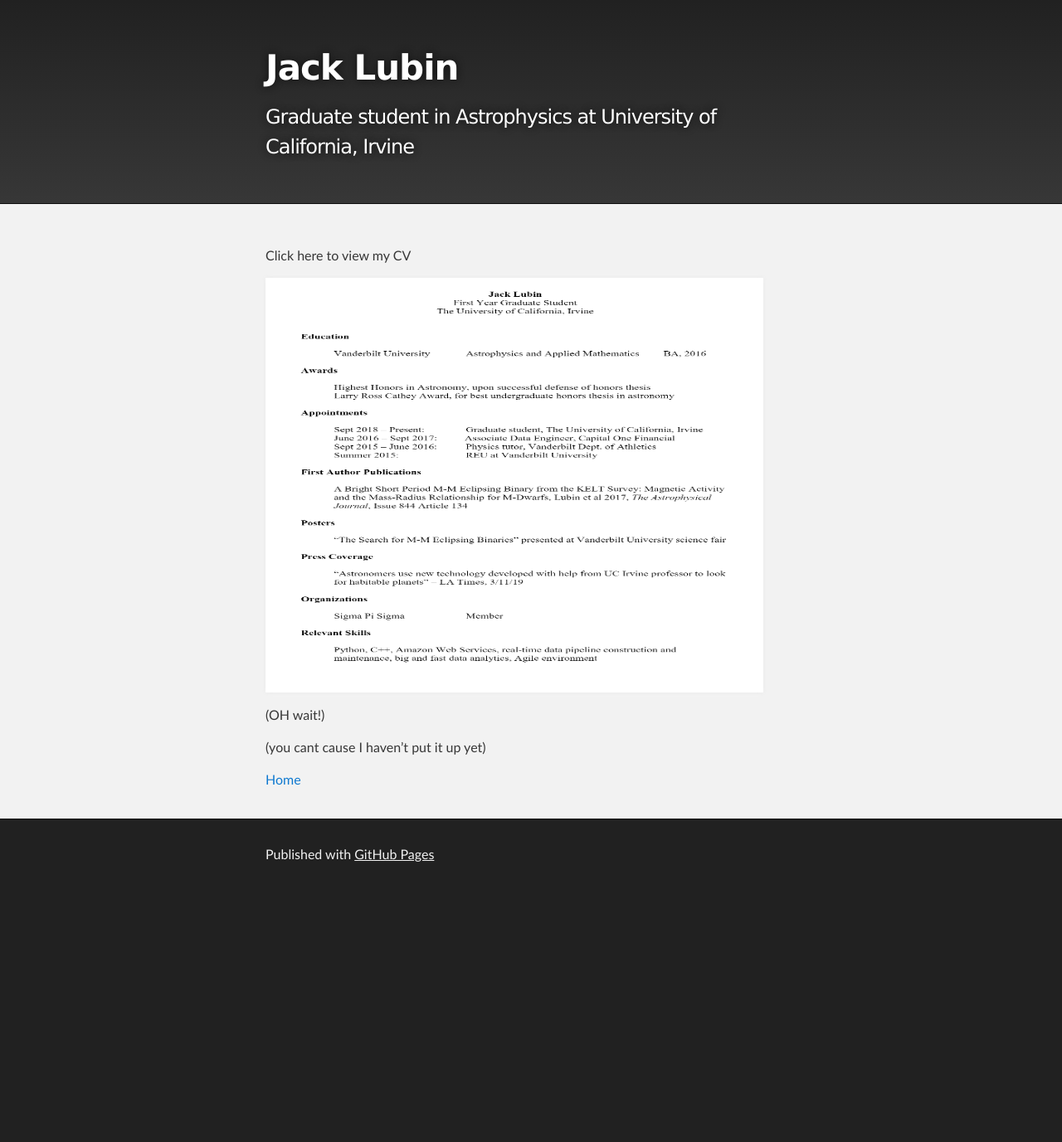
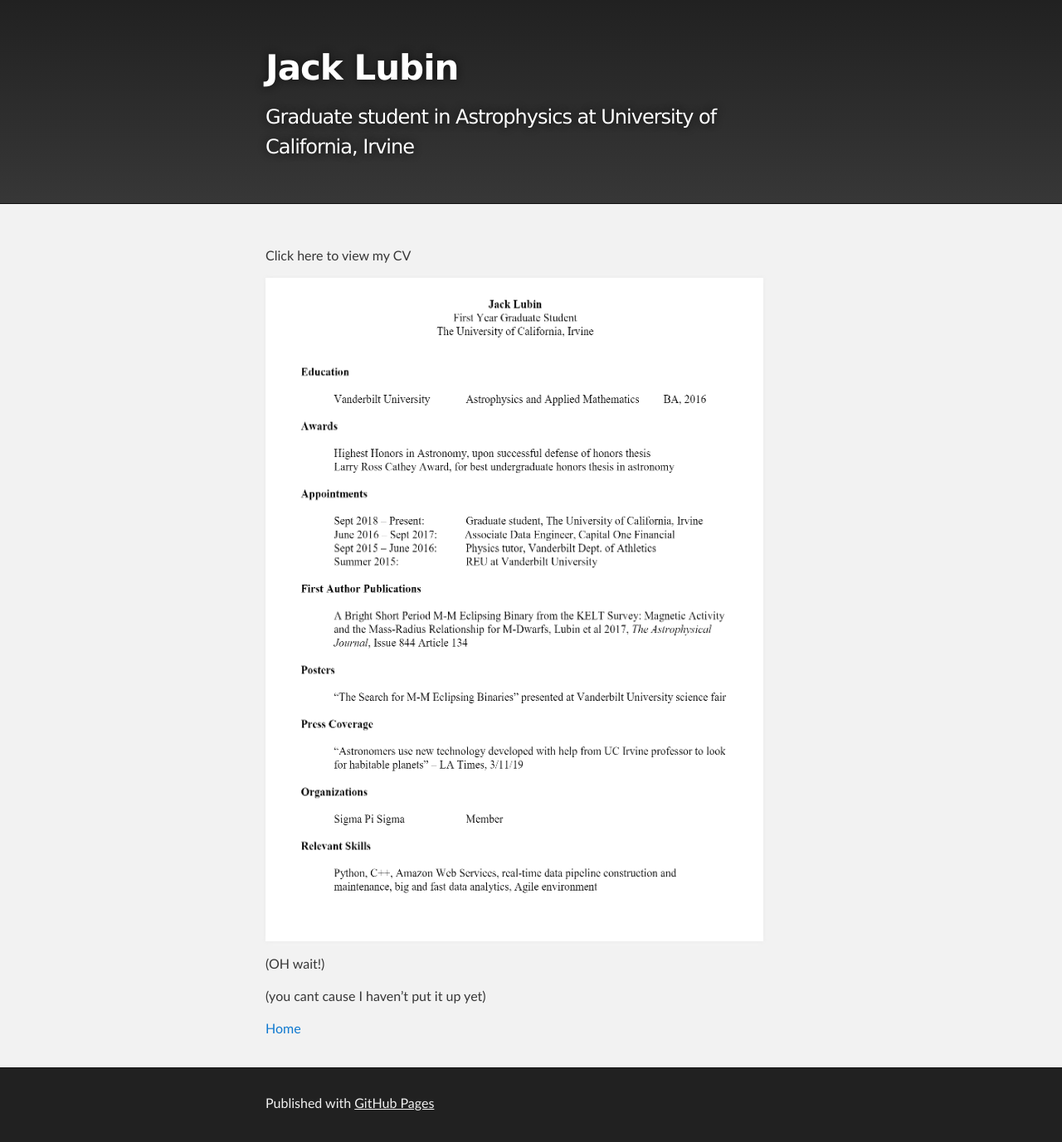
Before and after one commit to jluby127/jluby127.github.io, a Jekyll site: the page built from cv.md, in a window 1280 px wide. Shown: the whole page at 83% size. Built offline with Jekyll 4.4.1, drawn with Linux system fonts in a browser that asks for light colours; our own code applies the rules of GitHub Pages for plain Markdown files; before the commit the page ends 1077 px from its top, so only the background shows below that.

Commit message:
Update cv.md

```diff
--- a/cv.md
+++ b/cv.md
@@ -1,6 +1,6 @@
 Click here to view my CV
 
-<img src= "./mycv.png" width="600" height="500">
+<img src= "./mycv.png" width="600" height="800">
 
 (OH wait!)
 
```
